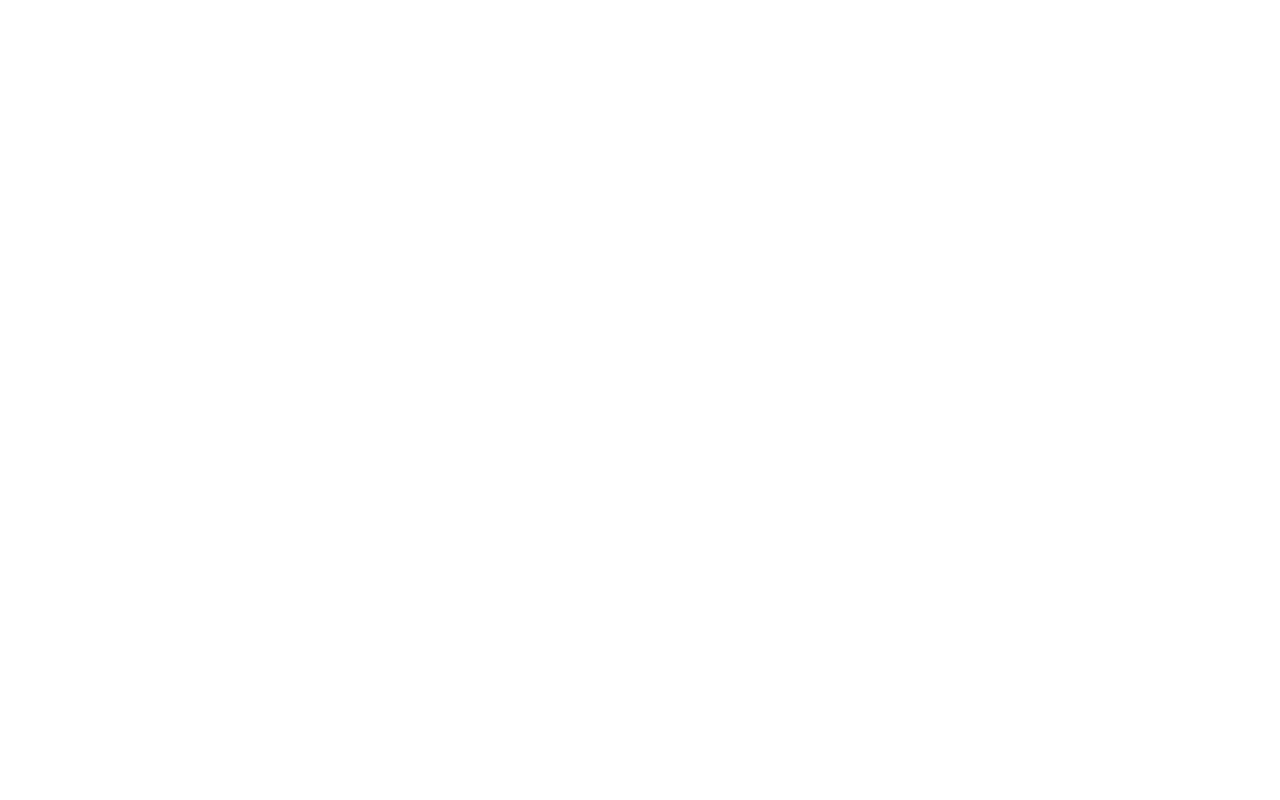
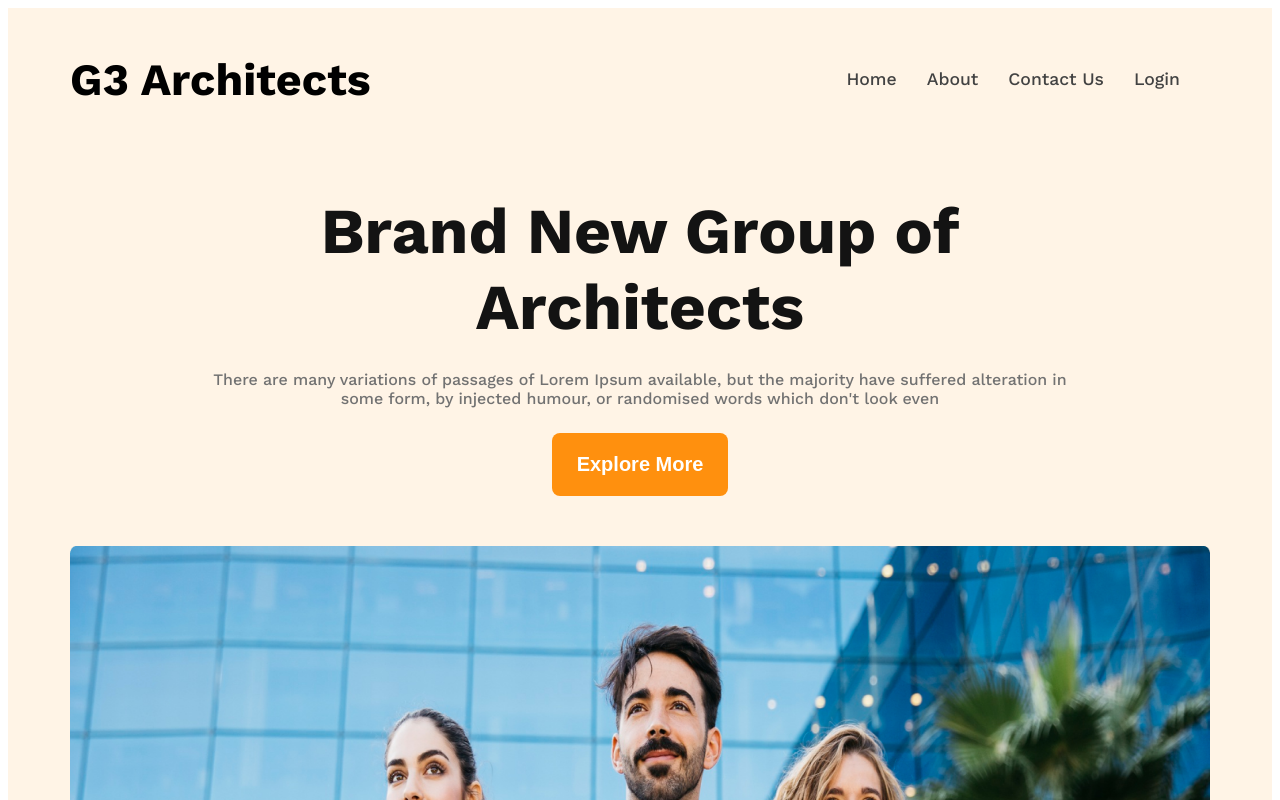
Before and after one commit to sayhan911/g3-architect-website, a plain HTML site: page index.html in a window 1280 px wide. Shown: the top 800 px of the page. Drawn offline with nearby package versions, Linux system fonts and the light colour scheme.

Commit message:
added hero and its css

```diff
--- a/index.html
+++ b/index.html
@@ -4,10 +4,27 @@
     <meta charset="UTF-8">
     <meta name="viewport" content="width=device-width, initial-scale=1.0">
     <title>Responsive Website</title>
+    <link rel="stylesheet" href="styles/style.css">
 </head>
-<body>
-    <header>
-
+<body class="work-sans-font">
+    <header class="bg-light">
+        <nav class="navbar flex">
+            <h3 class="logo-name">G3 Architects</h3>
+            <ul class="nav-links flex">
+                <li><a href="">Home</a></li>
+                <li><a href="">About</a></li>
+                <li><a href="">Contact Us</a></li>
+                <li><a href="">Login</a></li>
+            </ul>
+        </nav>
+        <div class="hero-section">
+            <div>
+                <h1 class="hero-title">Brand New Group of Architects</h1>
+                <p class="hero-description">There are many variations of passages of Lorem Ipsum available, but the majority have suffered alteration in some form, by injected humour, or randomised words which don't look even</p>
+                <button class="primary-btn">Explore More</button>
+            </div>
+            <img src="images/banner.png" alt="banner">
+        </div>
     </header>
     <main>
 
--- a/styles/style.css
+++ b/styles/style.css
@@ -6,3 +6,71 @@
     font-weight: normal;
     font-style: normal;
   }
+
+
+.flex{
+    display: flex;
+}
+.bg-light{
+    background-color: rgba(255, 144, 14, 0.1);
+}
+.primary-btn{
+    font-size: 1.25rem;
+    font-weight: 600;
+    color: white;
+    background-color: rgba(255, 144, 14, 1);
+    padding: 20px 25px;
+    border: none;
+    border-radius: 8px;
+}
+
+  /* header style */
+.navbar{
+    justify-content: space-between;
+    align-items: center;
+}
+
+.logo-name{
+    font-size: 2.8rem;
+    font-weight: bold;
+}
+.nav-links li{
+    list-style: none;
+    margin-right: 30px;
+}
+.nav-links a{
+    text-decoration: none;
+    font-size: 1.1rem;
+    font-weight: 500;
+    color: rgba(66, 66, 66, 1);
+}
+.navbar, .hero-section{
+    max-width: 1140px;
+    margin: 0 auto;
+}
+
+.hero-section{
+    text-align: center;
+}
+.hero-section > div{
+    max-width: 870px;
+    margin: 0 auto;
+    margin-bottom: 50px;
+}
+.hero-title{
+    font-size: 4rem;
+    font-weight: bold;
+    color: rgba(19, 19, 19, 1);
+    margin-bottom: 25px;
+}
+.hero-description{
+    font-size: 1rem;
+    font-weight: 500;
+    color: rgba(114, 114, 114, 1);
+    margin-bottom: 25px;
+}
+.hero-section img{
+    width: 100%;
+    height: 700px;
+    padding-bottom: 30px;
+}
```
